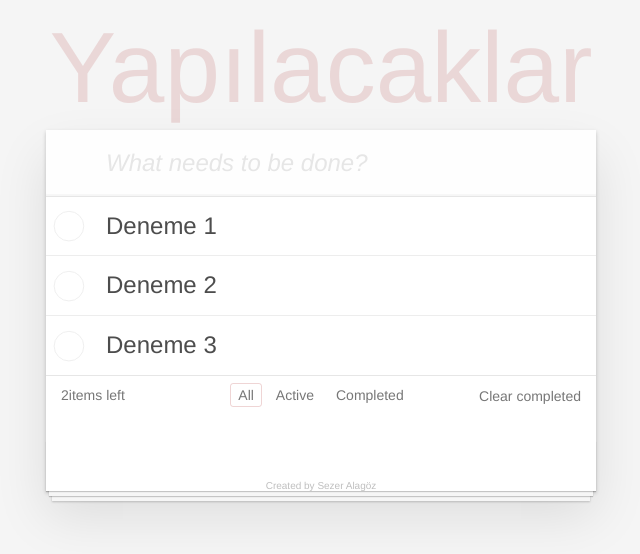
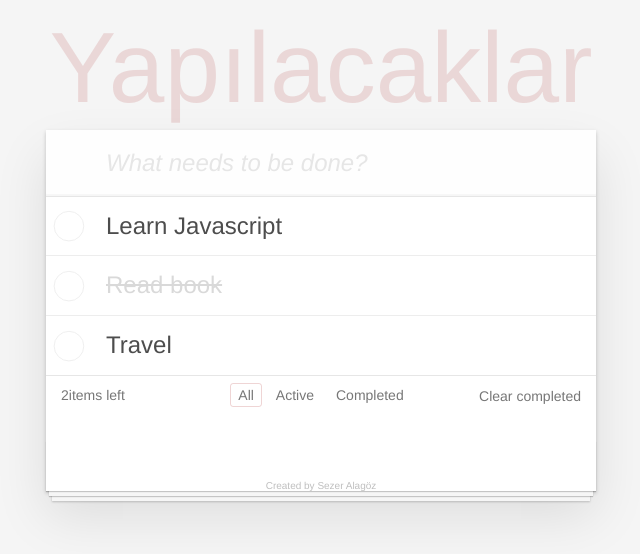
Before and after one commit to SezerALAGOZ/todos-react, a React (Create React App) app: page / in a window 1280 px wide. Shown: the top 554 px of the page, without its empty margins (319-959 px from the left). Built offline with nearby package versions, Linux system fonts and the light colour scheme.

Commit message:
When checkbox checked active-completed state is done

```diff
--- a/src/App.js
+++ b/src/App.js
@@ -9,18 +9,18 @@ function App() {
   }
   const initialValues = [
     {
-      id: "",
-      title: "Deneme 1",
+      id: "1",
+      title: "Learn Javascript",
       completed: false,
     },
     {
-      id: "",
-      title: "Deneme 2",
+      id: "2",
+      title: "Read book",
       completed: true,
     },
     {
-      id: "",
-      title: "Deneme 3",
+      id: "3",
+      title: "Travel",
       completed: false,
     },
   ];
@@ -40,7 +40,7 @@ function App() {
       <Header toDoValues={todos} toDoSet={setToDos} />
 
       {/* Sending todo List to Content. After content, it will be sent to ToDolist component to display todos in a list */}
-      <Content toDoList={todos} filter={filter} setFilter={setFilter} />
+      <Content toDoList={todos} setToDos={setToDos} filter={filter} setFilter={setFilter} />
 
       <footer className="info">
         <p>Created by Sezer Alagöz</p>
--- a/src/components/Content.js
+++ b/src/components/Content.js
@@ -2,12 +2,12 @@ import React from "react";
 import ToDoList from "./ToDoList";
 import Footer from "./Footer";
 
-function Content({ toDoList, filter, setFilter }) {
+function Content({ toDoList, filter, setFilter, setToDos }) {
   return (
     <div>
 
       {/* Sending todo List to ToDolist component to display todos in a list */}
-      <ToDoList todos={toDoList} />
+      <ToDoList todos={toDoList} setToDos={setToDos} />
       <Footer filter={filter} setFilter={setFilter}/>
     </div>
   );
--- a/src/components/Header.js
+++ b/src/components/Header.js
@@ -2,12 +2,11 @@ import { nanoid } from "nanoid";
 import React from "react";
 import { useState } from "react";
 
-{
-  /* initial value is the empty state the form field as an object reflecting the todo object from App.js */
-}
-const initialValue = { id: nanoid(), title: "", completed: false };
-
 function Header({ toDoValues, toDoSet }) {
+  {
+    /* initial value is the empty state the form field as an object reflecting the todo object from App.js */
+  }
+  const initialValue = { id: nanoid(), title: "", completed: false };
   {
     /* Setting form field to its initial state */
   }
--- a/src/components/ToDoList.js
+++ b/src/components/ToDoList.js
@@ -1,17 +1,34 @@
 import React from "react";
 
-function ToDoList({ todos }) {
+function ToDoList({ todos, setToDos }) {
+
+  const onChecked = (id) => {
+    const newToDoListFromCheckedCompleted = todos.map(item => {
+        if (item.id === id) {
+            item.completed = !item.completed;
+            return item;
+        }
+        else {
+            return item;
+        }
+    });
+    setToDos(newToDoListFromCheckedCompleted);
+  }
+
   return (
     <div>
       <section className="main">
 
         <ul className="todo-list">
-
           {/* Mapping todos into an ul element */}
           {todos.map((item, index) => (
-            <li key={index} className={item.completed}>
+            <li key={index} className={item.completed ? "completed" : ""}>
               <div className="view">
-                <input className="toggle" type="checkbox" />
+                <input
+                className="toggle"
+                type="checkbox"
+                onClick={() => onChecked(item.id)}
+                />
                 <label>{item.title}</label>
                 <button className="destroy"></button>
               </div>
```
